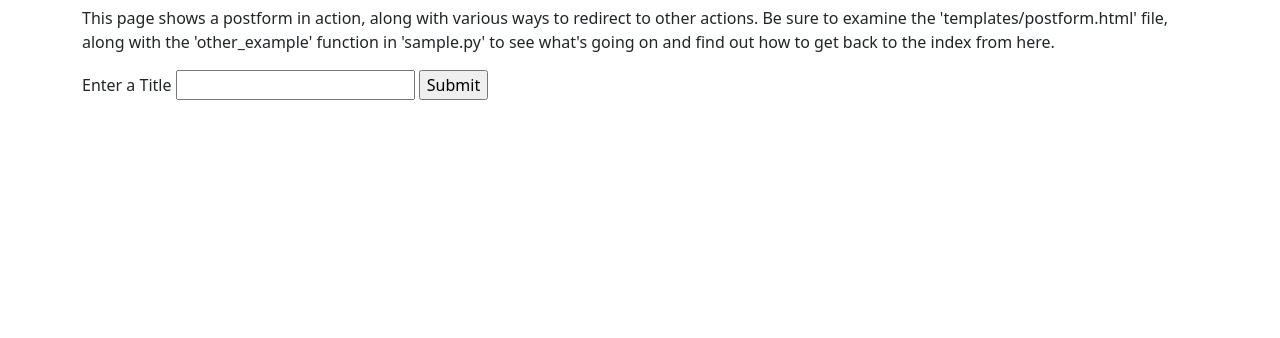
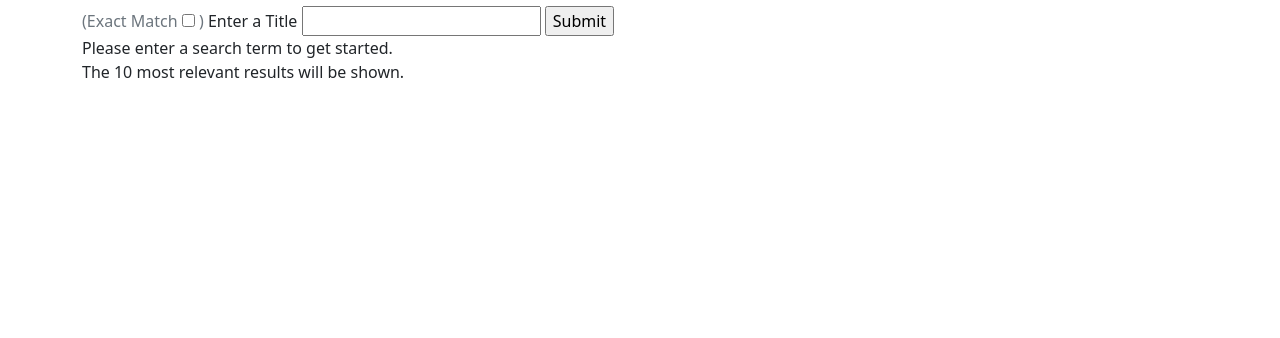
Before and after one commit to jacob-s-werner/DataTracker_gproj, a Flask app: page /game in a window 1280 px wide. Shown: the part 130-468 px from the top of the page. Run offline with Flask 2, Linux system fonts and the light colour scheme; some libraries are stand-ins or nearby versions.

Commit message:
Implemented more detailed game search display. If search is ambiguous, ask user to narrow it down and display up to 10 results. Added in strict search button (still ignores casing) to select exact matches in case the term is included in another game title

```diff
--- a/datatracker/game.py
+++ b/datatracker/game.py
@@ -48,19 +48,30 @@ def game_search():
             matches = {}
             for gameObj in game_data:
                 gameTitle = gameObj['name'].lower()
-                if gameTitle.find(game_title.lower()) != -1:
-                    if gameTitle in matches:
-                        matches[gameTitle][1].append((gameObj['platform'], gameObj['globalSales']))
-                    else:
-                        matches[gameTitle] = [gameObj, [(gameObj['platform'], gameObj['globalSales'])]]
+                if request.form.get('exact_match'):
+                    if gameTitle == game_title.lower():
+                        if gameTitle in matches:
+                            matches[gameTitle][1].append((gameObj['platform'], gameObj['globalSales']))
+                        else:
+                            matches[gameTitle] = [gameObj, [(gameObj['platform'], gameObj['globalSales'])]]
+                else:
+                    if gameTitle.find(game_title.lower()) != -1:
+                        if gameTitle in matches:
+                            matches[gameTitle][1].append((gameObj['platform'], gameObj['globalSales']))
+                        else:
+                            matches[gameTitle] = [gameObj, [(gameObj['platform'], gameObj['globalSales'])]]
 
-            single_match = None
+            i = 0
+            gameList = []
             for key in matches:
-                single_match = matches[key]
-                break
-            return render_template('game/gameDetails.html', page_title=game_title, game_data=single_match)
+                gameList.append(key)
+                i += 1
+                # Only up to 10
+                if i == 10:
+                    break
+            return render_template('game/gameDetails.html', page_title=game_title, game_data=matches, game_list=gameList, post_data=True)
     else:
-        return render_template('sample/postform.html', page_title="PostForm from Module Function", game_data=None)
+        return render_template('game/gameDetails.html', page_title="PostForm from Module Function", game_data=None, game_list=None, post_data=False)
 
 @bp.route('/genreSearch', methods=('GET', 'POST'))
 def genre_search():
--- a/datatracker/templates/game/gameDetails.html
+++ b/datatracker/templates/game/gameDetails.html
@@ -6,18 +6,28 @@
 {% block content %}
 
 <div>
-  <p>
-    <strong>{{ message }}</strong>
-  </p>
+    <form method="post">
+        <Label class="text-muted">(Exact Match</Label>
+        <input type="checkbox" name='exact_match'>
+        <label class="text-muted">)</label>
+        <label for="title">Enter a Title</label>
+        <input name="title" id="title" value="{{ request.form['title'] }}" required>
 
+        <input type="submit" value="Submit">
+    </form>
 </div>
+{% if post_data == false %}
+    <div>Please enter a search term to get started.</div>
+    <div>The 10 most relevant results will be shown.</div>
+{% elif game_list|length == 1%}
+    <div class="h3"><span class="h4 text-muted">Title:</span> {{game_data[game_list[0]][0]['name']}} <span class="h4 text-muted">Publisher:</span> {{game_data[game_list[0]][0]['publisher']}} <span class="h4 text-muted">Year:</span> {{game_data[game_list[0]][0]['year']}} <span class="h4 text-muted">Genre:</span> {{game_data[game_list[0]][0]['genre']}}</div>
+    <br/>
+    <div>Sales by platform:</div>
     <div class="container">
         <canvas id="myChart"></canvas>
     </div>
-
-<script>
-const labels = [
-  {% for pair in game_data[1] %}
+    <script>const labels = [
+        {% for pair in game_data[game_list[0]][1] %}
         '{{pair[0]}}',
         {% endfor %}
         ]
@@ -28,7 +38,7 @@ const data = {
           backgroundColor: 'rgb(255, 99, 132)',
           borderColor: 'rgb(255, 99, 132)',
           data: [
-      {% for pair in game_data[1] %}
+            {% for pair in game_data[game_list[0]][1] %}
             {{pair[1]}},
             {% endfor %}
           ],
@@ -39,6 +49,7 @@ const config = {
         data,
         options: {}
       };
+
       // === include 'setup' then 'config' above ===
 
       var myChart = new Chart(
@@ -46,4 +57,18 @@ const config = {
         config
       );
     </script>
+{% elif game_list|length > 1%}
+  <div>More than 1 match found (Up to 10 displayed). Please narrow down the search</div>
+  {% for entry in game_list %}
+    <div class="h3"><span class="h4 text-muted">Title:</span> {{game_data[entry][0]['name']}} <span class="h4 text-muted">Publisher:</span> {{game_data[entry][0]['publisher']}} <span class="h4 text-muted">Year:</span> {{game_data[entry][0]['year']}} <span class="h4 text-muted">Genre:</span> {{game_data[entry][0]['genre']}}</div>
+    <div>
+        {% for data in game_data[entry][1] %}
+            <span>{{data[0]}}: {{data[1]}} million copies sold</span>
+        {% endfor %}
+    </div>
+    <br/>
+  {% endfor %}
+{% else %}
+  <div>No matches found. Please try again</div>
+{% endif %}
 {% endblock %}
```
Lines whose indentation alone changed are shown as unchanged.
